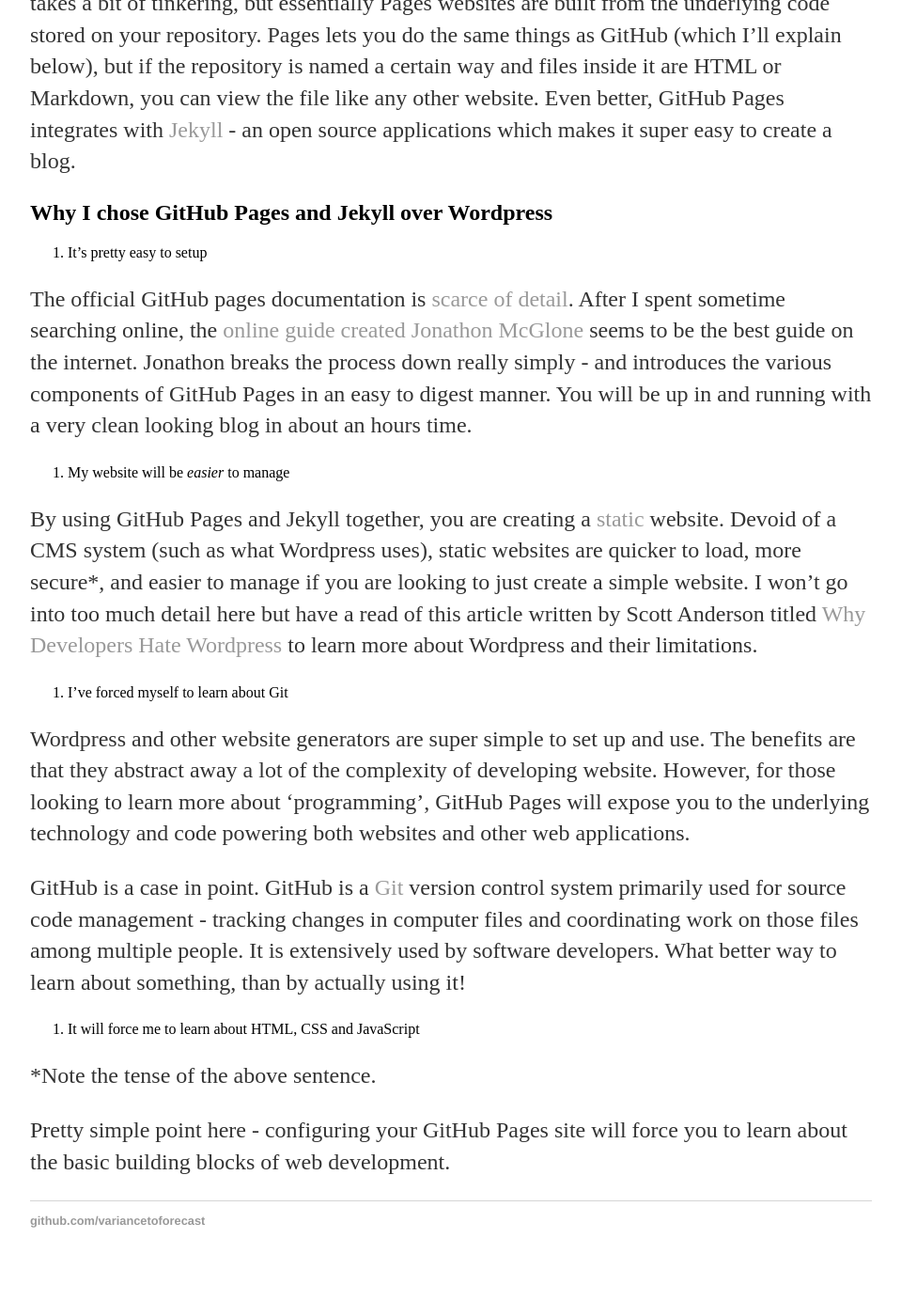
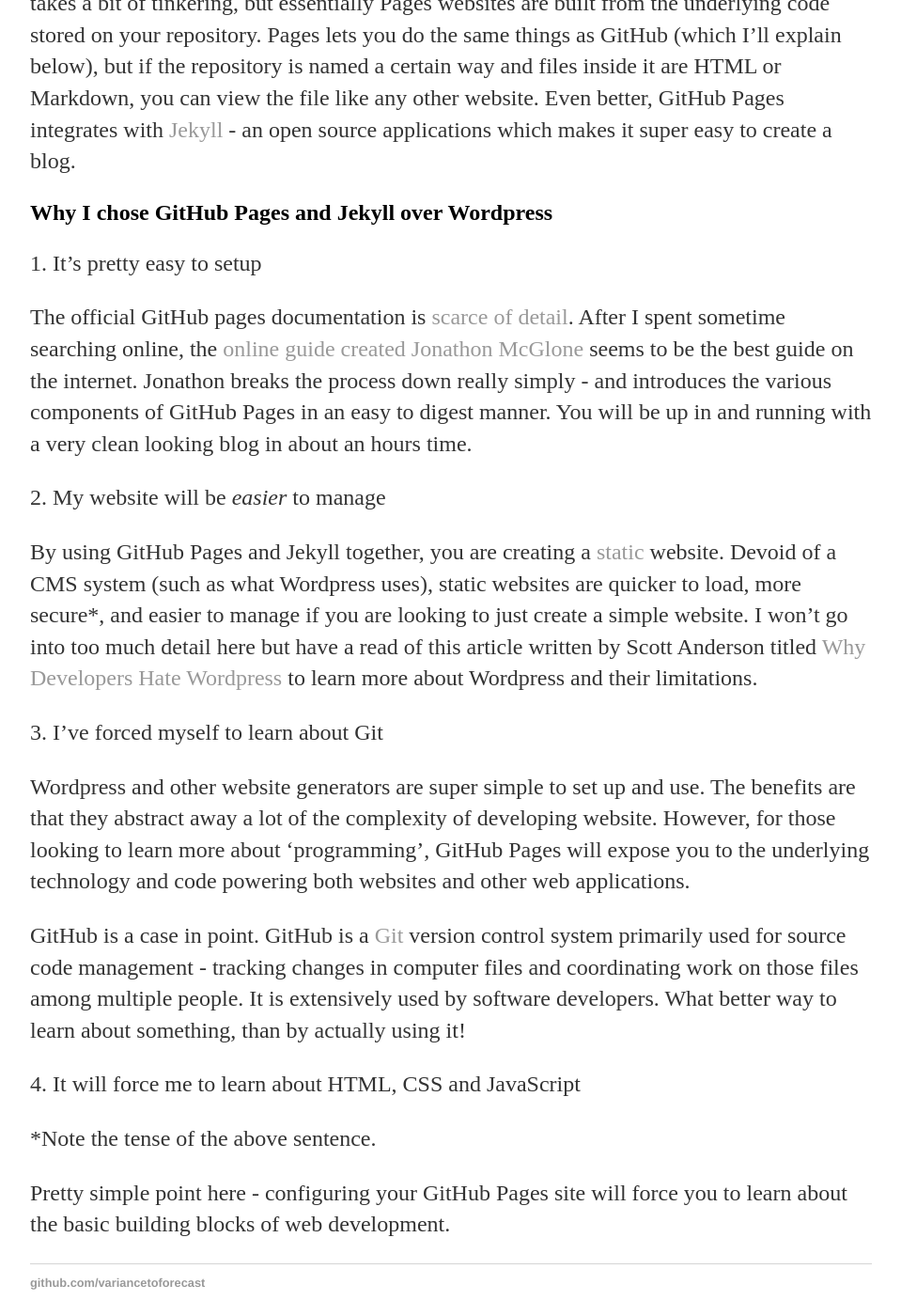
Before and after one commit to variancetoforecast/variancetoforecast.github.io, a Jekyll site: the page built from _posts/2017-12-17-why-I-chose-Github-Pages.md, in a window 1280 px wide and 1400 px high, scrolled down 587 px. Shown: the whole window at 94% size, without its empty margins (160-1119 px from the left). Built offline with Jekyll 4.4.1, drawn with Linux system fonts in a browser that asks for light colours; before the commit the page ends 1953 px from its top, so only the background shows below that.

Commit message:
Update 2017-12-17-why-I-chose-Github-Pages.md

```diff
--- a/_posts/2017-12-17-why-I-chose-Github-Pages.md
+++ b/_posts/2017-12-17-why-I-chose-Github-Pages.md
@@ -12,21 +12,21 @@
 
 ## Why I chose GitHub Pages and Jekyll over Wordpress
 
-1. It's pretty easy to setup
+1\. It's pretty easy to setup
 
 The official GitHub pages documentation is [scarce of detail](https://help.github.com/articles/what-is-github-pages/). After I spent sometime searching online, the [online guide created Jonathon McGlone](http://jmcglone.com/guides/github-pages/) seems to be the best guide on the internet. Jonathon breaks the process down really simply - and introduces the various components of GitHub Pages in an easy to digest manner. You will be up in and running with a very clean looking blog in about an hours time.
 
-2. My website will be *easier* to manage
+2\. My website will be *easier* to manage
 
 By using GitHub Pages and Jekyll together, you are creating a [static](https://en.wikipedia.org/wiki/Static_web_page) website. Devoid of a CMS system (such as what Wordpress uses), static websites are quicker to load, more secure*, and easier to manage if you are looking to just create a simple website. I won't go into too much detail here but have a read of this article written by Scott Anderson titled [Why Developers Hate Wordpress](https://content.nanobox.io/why-developers-hate-wordpress/) to learn more about Wordpress and their limitations.
 
-3. I've forced myself to learn about Git
+3\. I've forced myself to learn about Git
 
 Wordpress and other website generators are super simple to set up and use. The benefits are that they abstract away a lot of the complexity of developing website. However, for those looking to learn more about 'programming', GitHub Pages will expose you to the underlying technology and code powering both websites and other web applications.
 
 GitHub is a case in point. GitHub is a [Git](https://en.wikipedia.org/wiki/Git) version control system primarily used for source code management - tracking changes in computer files and coordinating work on those files among multiple people. It is extensively used by software developers. What better way to learn about something, than by actually using it!
 
-4. It will force me to learn about HTML, CSS and JavaScript
+4\. It will force me to learn about HTML, CSS and JavaScript
 
 *Note the tense of the above sentence.
 
```
